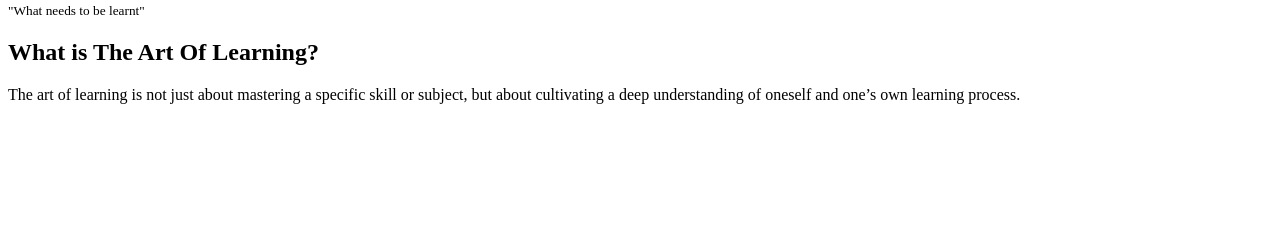
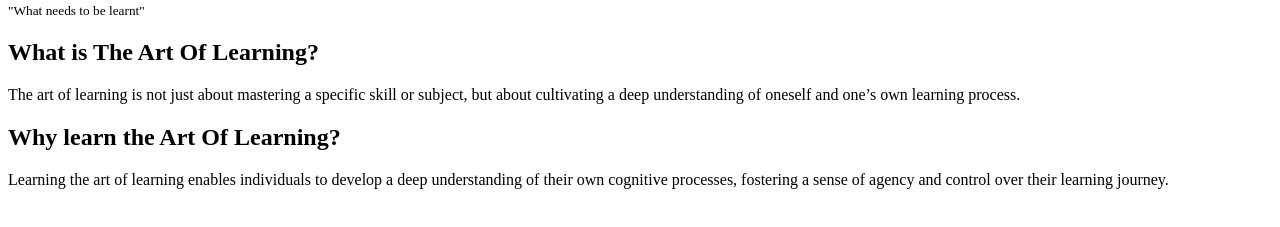
Before and after one commit to Al1tar1n/mywebsite, a plain HTML site: page index.html in a window 1280 px wide. Shown: the part 79-306 px from the top of the page. Drawn offline with Linux system fonts and the light colour scheme.

Commit message:
index.html

```diff
--- a/index.html
+++ b/index.html
@@ -9,5 +9,9 @@
         <p>
             The art of learning is not just about mastering a specific skill or subject, but about cultivating a deep understanding of oneself and one’s own learning process.
         </p>
+        <h2>Why learn the Art Of Learning?</h2>
+        <p>
+            Learning the art of learning enables individuals to develop a deep understanding of their own cognitive processes, fostering a sense of agency and control over their learning journey.
+        </p>
     </body>
 </html>
```
